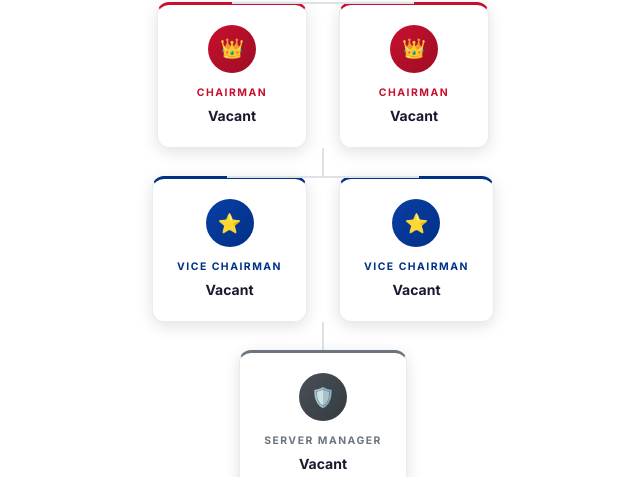
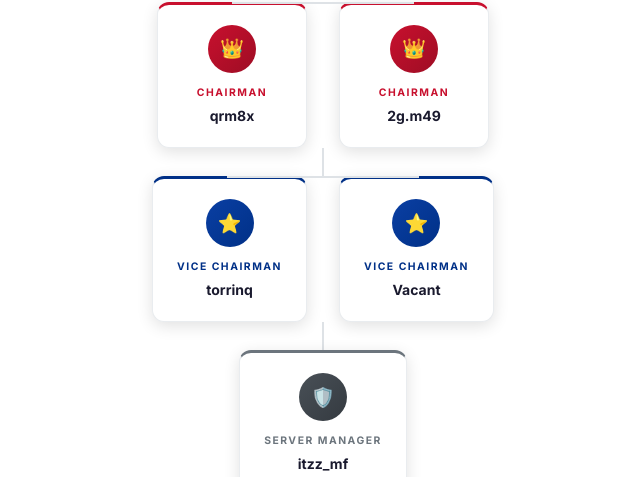
Before and after one commit to 2gm49/canwebsite, a website: page public/team/index.html in a window 1280 px wide. Shown: the part 475-952 px from the top of the page, 317-957 px from the left. Drawn offline with Linux system fonts and the light colour scheme.

Commit message:
updated stuff

```diff
--- a/public/team/index.html
+++ b/public/team/index.html
@@ -118,14 +118,14 @@
             <div class="tree-card chairman">
               <div class="tree-avatar" style="background:linear-gradient(135deg,#c8102e 0%,#9e0d24 100%);">👑</div>
               <div class="tree-role">Chairman</div>
-              <div class="tree-name">Vacant</div>
+              <div class="tree-name">qrm8x</div>
             </div>
           </div>
           <div class="tree-node">
             <div class="tree-card chairman">
               <div class="tree-avatar" style="background:linear-gradient(135deg,#c8102e 0%,#9e0d24 100%);">👑</div>
               <div class="tree-role">Chairman</div>
-              <div class="tree-name">Vacant</div>
+              <div class="tree-name">2g.m49</div>
             </div>
           </div>
         </div>
@@ -138,7 +138,7 @@
             <div class="tree-card vice">
               <div class="tree-avatar" style="background:linear-gradient(135deg,#0a3fa3 0%,#003087 100%);">⭐</div>
               <div class="tree-role">Vice Chairman</div>
-              <div class="tree-name">Vacant</div>
+              <div class="tree-name">torrinq</div>
             </div>
           </div>
           <div class="tree-node">
@@ -158,14 +158,14 @@
             <div class="tree-card manager">
               <div class="tree-avatar" style="background:linear-gradient(135deg,#495057 0%,#343a40 100%);">🛡️</div>
               <div class="tree-role">Server Manager</div>
-              <div class="tree-name">Vacant</div>
+              <div class="tree-name">itzz_mf</div>
             </div>
           </div>
         </div>
 
         <div class="tree-v"></div>
 
-        <!-- Level 4+: Additional Roles -->
+        <!-- Level 4+: Additional Roles
         <div style="text-align:center;margin-bottom:1rem;">
           <span style="font-size:.72rem;font-weight:700;letter-spacing:1.5px;text-transform:uppercase;color:#6c757d;">Network Staff</span>
         </div>
@@ -201,7 +201,7 @@
             <div class="staff-name">Vacant</div>
           </div>
         </div>
-
+      -->
       </div>
 
       <div style="max-width:580px;margin:3rem auto 0;text-align:center;background:#f8f9fa;border-radius:12px;padding:1.75rem;border:1px solid #e9ecef;">
```
Also changed, not shown: public/about/index.html (+2 -2 lines), public/index.html (+3 -3 lines), public/images/CAN.png (renamed from src/CAN.png), public/images/clr.webp (renamed from src/clr.webp), public/images/glr.png (renamed from src/glr.png), public/images/ukcr.png (renamed from src/ukcr.png), 4 other files.
